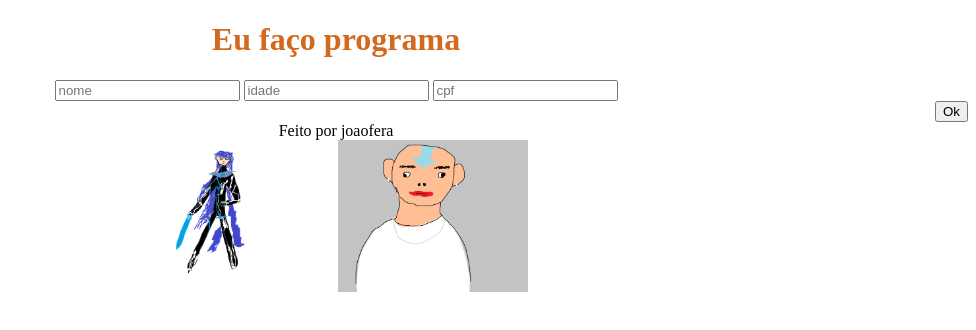
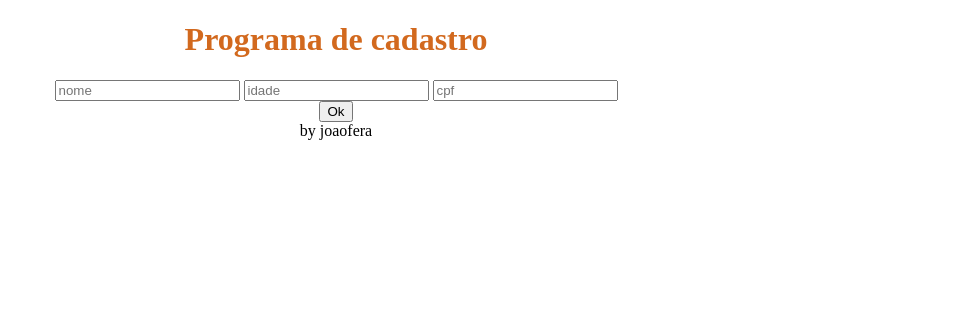
Before and after one commit to joaodelabio/programacao-web-cc-a, a plain HTML site: page index.html in a window 1280 px wide. Shown: the whole page, without its empty margins (304-1280 px from the left). Drawn offline with Linux system fonts and the light colour scheme.

Commit message:
arrumando coisas

```diff
--- a/index.html
+++ b/index.html
@@ -3,12 +3,12 @@
 <head>
     <meta charset="UTF-8">
     <meta name="viewport" content="width=device-width, initial-scale=1.0">
-    <title>Prog web joaofera</title>
+    <title>Programação Web joaofera</title>
     <link rel="stylesheet" href="style.css">
 </head>
 <body>
     <h1 id="title">
-        Eu faço programa
+        Programa de cadastro
     </h1>
 
     <div class="forms">
@@ -22,12 +22,8 @@
     </div>
 
     <div class="creditos">
-        <footer>Feito por joaofera</footer>
+        <footer>by joaofera</footer>
     </div>
 
-    <div class="imagens">
-        <img src="images/nahobino.png" width="15%">
-        <img src="images/luiz eduado.png" width="15%">
-    </div>
 </body>
 </html>
--- a/style.css
+++ b/style.css
@@ -8,13 +8,9 @@
 }
 
 .button {
-    text-align: right;
+    text-align: center;
 }
 
 .creditos{
     text-align: center;
 }
-
-.imagens {
-    text-align: center;
-}
```
Also changed, not shown: assets/images/luiz eduado.png (renamed from images/luiz eduado.png), assets/images/nahobino.png (renamed from images/nahobino.png).
